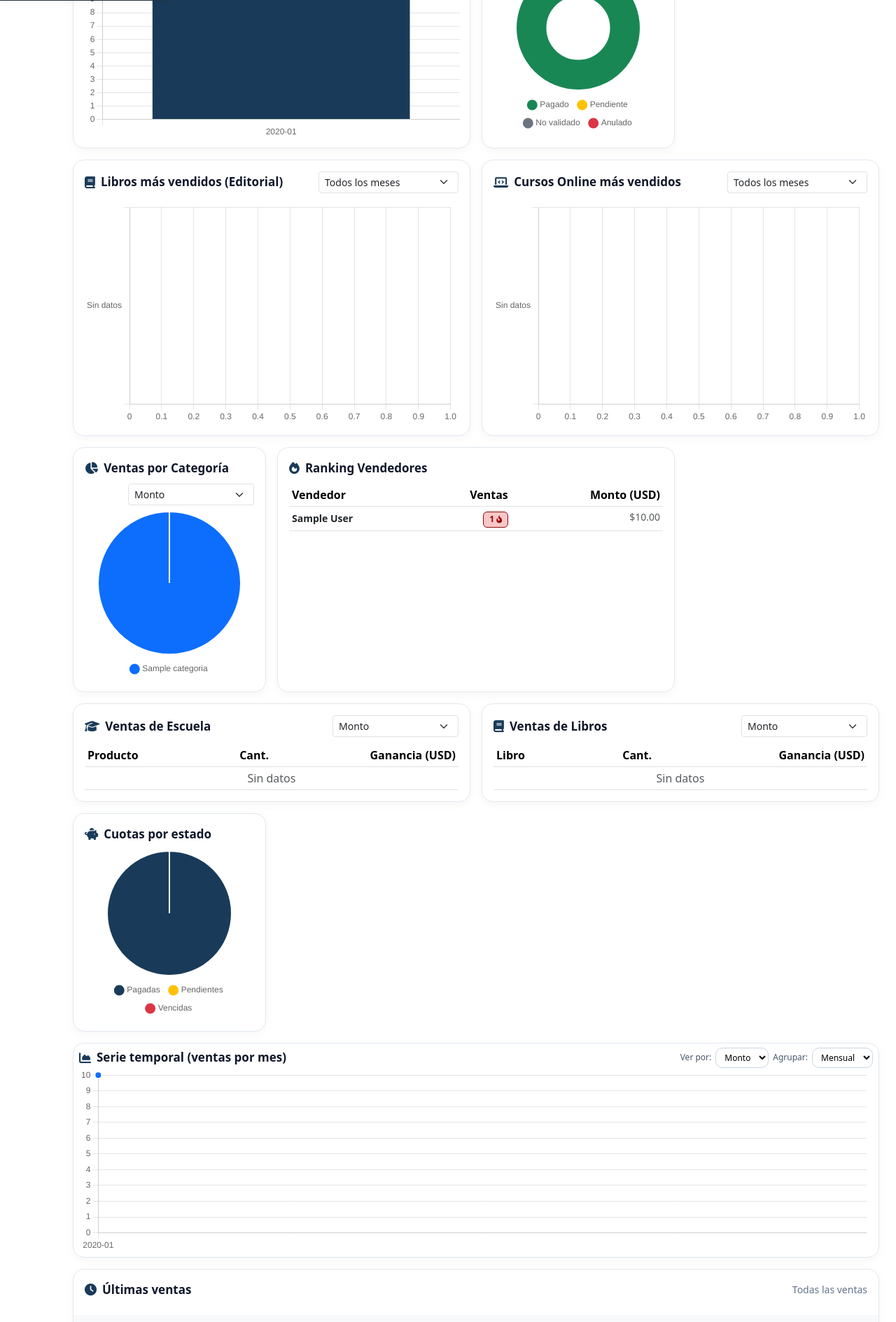
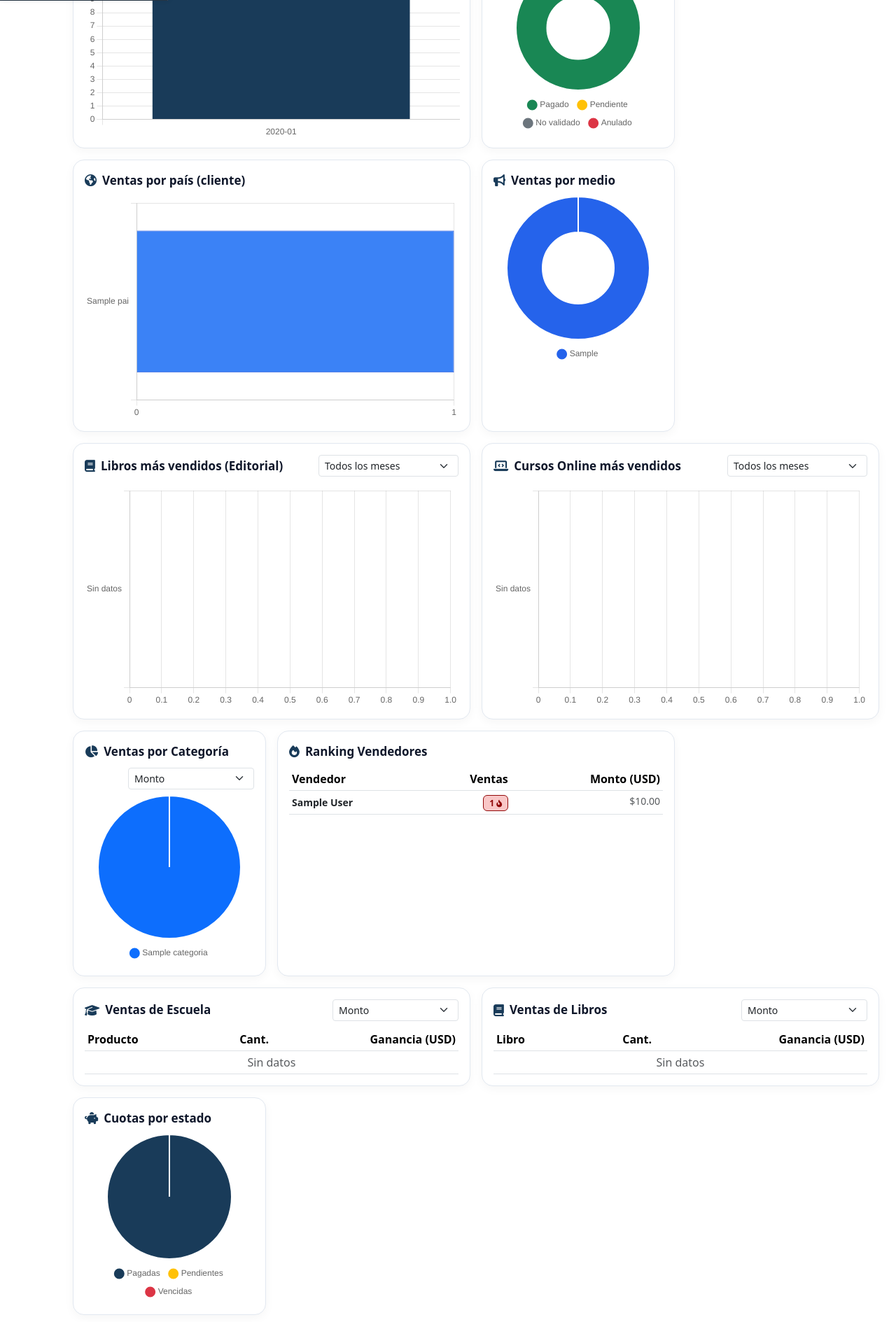
Before and after one commit to Goberna-Lab/goberna-dashboard, a Django app: page / in a window 1280 px wide. Shown: the part 799-2688 px from the top of the page at 70% size. Run offline with Django 4.2, Linux system fonts and the light colour scheme; a user stored in the database is signed in; tables that the repository leaves empty hold one stand-in row (values such as "Sample post"); some libraries are stand-ins or nearby versions.

Commit message:
Update home.html

```diff
--- a/core/templates/home.html
+++ b/core/templates/home.html
@@ -626,6 +626,16 @@
         <div class="chart-card">
           <div class="section-title d-flex align-items-center gap-2"><i class="fas fa-chart-pie text-primary"></i> Ventas por estado</div>
           <canvas id="chartEstado" height="180"></canvas>
+        </div>
+
+        <div class="chart-card" style="grid-column: span 2;">
+          <div class="section-title d-flex align-items-center gap-2"><i class="fas fa-earth-americas text-primary"></i> Ventas por país (cliente)</div>
+          <canvas id="chartVentasPais" height="180"></canvas>
+        </div>
+
+        <div class="chart-card">
+          <div class="section-title d-flex align-items-center gap-2"><i class="fas fa-bullhorn text-primary"></i> Ventas por medio</div>
+          <canvas id="chartVentasMedio" height="180"></canvas>
         </div>
 
         <div class="chart-card" style="grid-column: span 2;">
@@ -844,6 +854,10 @@
     const coursesLabels = {{ chart_courses_labels|default:"[]"|safe }};
     const coursesData = {{ chart_courses_data|default:"[]"|safe }};
     const vendorsData = {{ vendors_data|default:"[]"|safe }};
+    const countryLabels = {{ chart_country_labels|default:"[]"|safe }};
+    const countryData = {{ chart_country_data|default:"[]"|safe }};
+    const mediumLabels = {{ chart_medium_labels|default:"[]"|safe }};
+    const mediumData = {{ chart_medium_data|default:"[]"|safe }};
     const ventasMensualLabels = {{ chart_ventas_labels|default:"[]"|safe }};
     const ventasMensualData = {{ chart_ventas_data|default:"[]"|safe }};
 
@@ -854,7 +868,22 @@
       return `$ ${parseFloat(v || 0).toFixed(2)}`;
     }
 
+    function medioLabel(value) {
+      const key = String(value || '').trim().toLowerCase();
+      if (!key) return 'Sin medio';
+      const labels = {
+        organico: 'Orgánico',
+        pagado: 'Pagado',
+        referente: 'Referente',
+        remarketing: 'Remarketing',
+        postventa: 'Postventa',
+      };
+      return labels[key] || key.replace(/_/g, ' ').replace(/\b\w/g, ch => ch.toUpperCase());
+    }
+
     let chartEstadoInst = null;
+    let chartCountryInst = null;
+    let chartMediumInst = null;
     let chartCuotasInst = null;
     let chartCategoriasInst = null;
     let chartBooksInst = null;
@@ -939,6 +968,37 @@
         data: {
           labels: estadoData.labels,
           datasets: [{ data: estadoData.data, backgroundColor: ['#198754','#ffc107','#6c757d','#dc3545'] }]
+        },
+        options: { plugins: { legend: legendDots } }
+      });
+
+      chartCountryInst = new Chart(document.getElementById('chartVentasPais'), {
+        type: 'bar',
+        data: {
+          labels: countryLabels.length ? countryLabels : ['Sin datos'],
+          datasets: [{
+            label: 'Ventas',
+            data: countryData.length ? countryData : [0],
+            backgroundColor: '#3b82f6',
+            borderColor: '#1d4ed8',
+            borderWidth: 1
+          }]
+        },
+        options: {
+          indexAxis: 'y',
+          scales: { x: { beginAtZero: true, ticks: { precision: 0 } } },
+          plugins: { legend: { display: false } }
+        }
+      });
+
+      chartMediumInst = new Chart(document.getElementById('chartVentasMedio'), {
+        type: 'doughnut',
+        data: {
+          labels: mediumLabels.length ? mediumLabels : ['Sin datos'],
+          datasets: [{
+            data: mediumData.length ? mediumData : [0],
+            backgroundColor: ['#2563eb', '#10b981', '#f59e0b', '#ef4444', '#8b5cf6', '#64748b']
+          }]
         },
         options: { plugins: { legend: legendDots } }
       });
@@ -1440,6 +1500,35 @@
       if (chartEstadoInst) {
         chartEstadoInst.data.datasets[0].data = estadoCounts;
         chartEstadoInst.update();
+      }
+
+      const countryMap = new Map();
+      const mediumMap = new Map();
+      ventasFil.forEach(v => {
+        const country = String(v.pais_cliente || '').trim() || 'Sin país';
+        countryMap.set(country, (countryMap.get(country) || 0) + 1);
+
+        const medio = v.medio_label || medioLabel(v.medio);
+        mediumMap.set(medio, (mediumMap.get(medio) || 0) + 1);
+      });
+
+      if (chartCountryInst) {
+        const sortedCountries = Array.from(countryMap.entries())
+          .sort((a, b) => b[1] - a[1])
+          .slice(0, 12);
+
+        chartCountryInst.data.labels = sortedCountries.length ? sortedCountries.map(x => x[0]) : ['Sin datos'];
+        chartCountryInst.data.datasets[0].data = sortedCountries.length ? sortedCountries.map(x => x[1]) : [0];
+        chartCountryInst.update();
+      }
+
+      if (chartMediumInst) {
+        const sortedMedia = Array.from(mediumMap.entries())
+          .sort((a, b) => b[1] - a[1]);
+
+        chartMediumInst.data.labels = sortedMedia.length ? sortedMedia.map(x => x[0]) : ['Sin datos'];
+        chartMediumInst.data.datasets[0].data = sortedMedia.length ? sortedMedia.map(x => x[1]) : [0];
+        chartMediumInst.update();
       }
 
       const cuotasFil = buildCuotasFiltradas(ventasFil);
```
